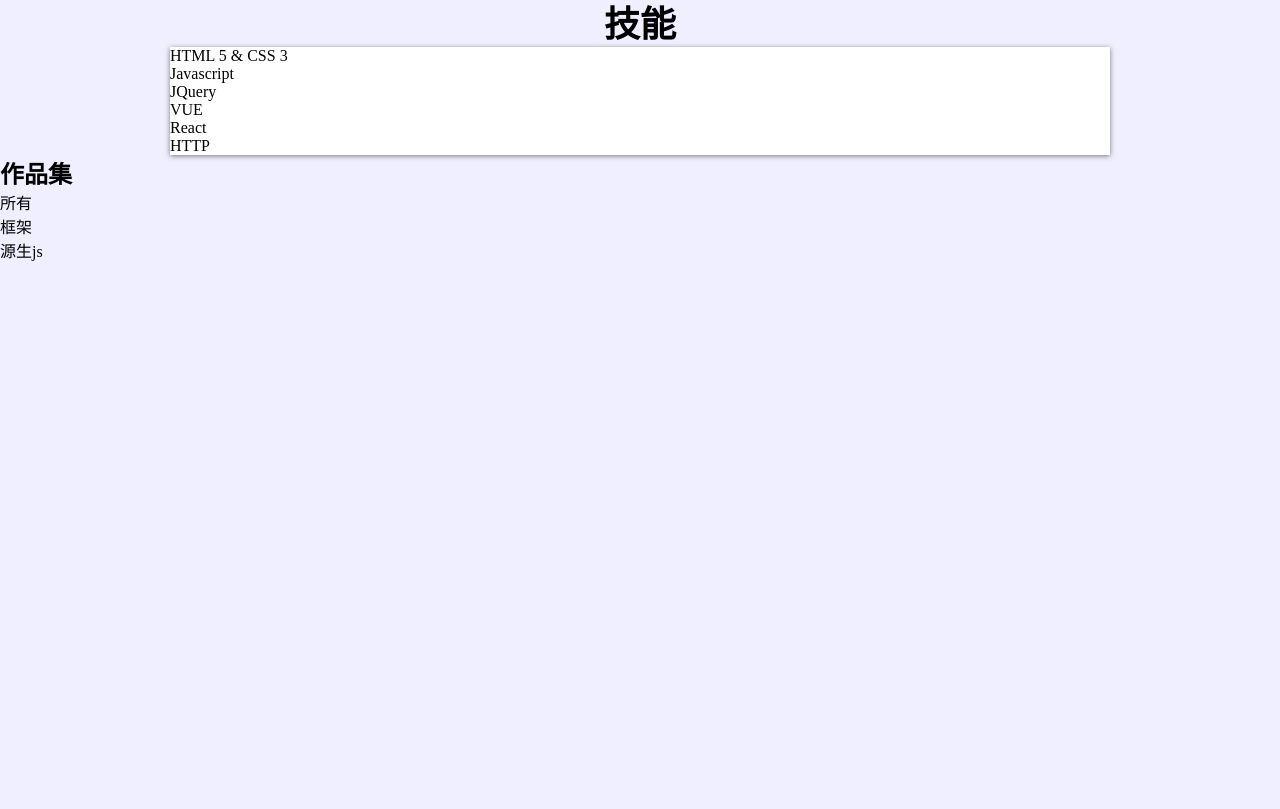
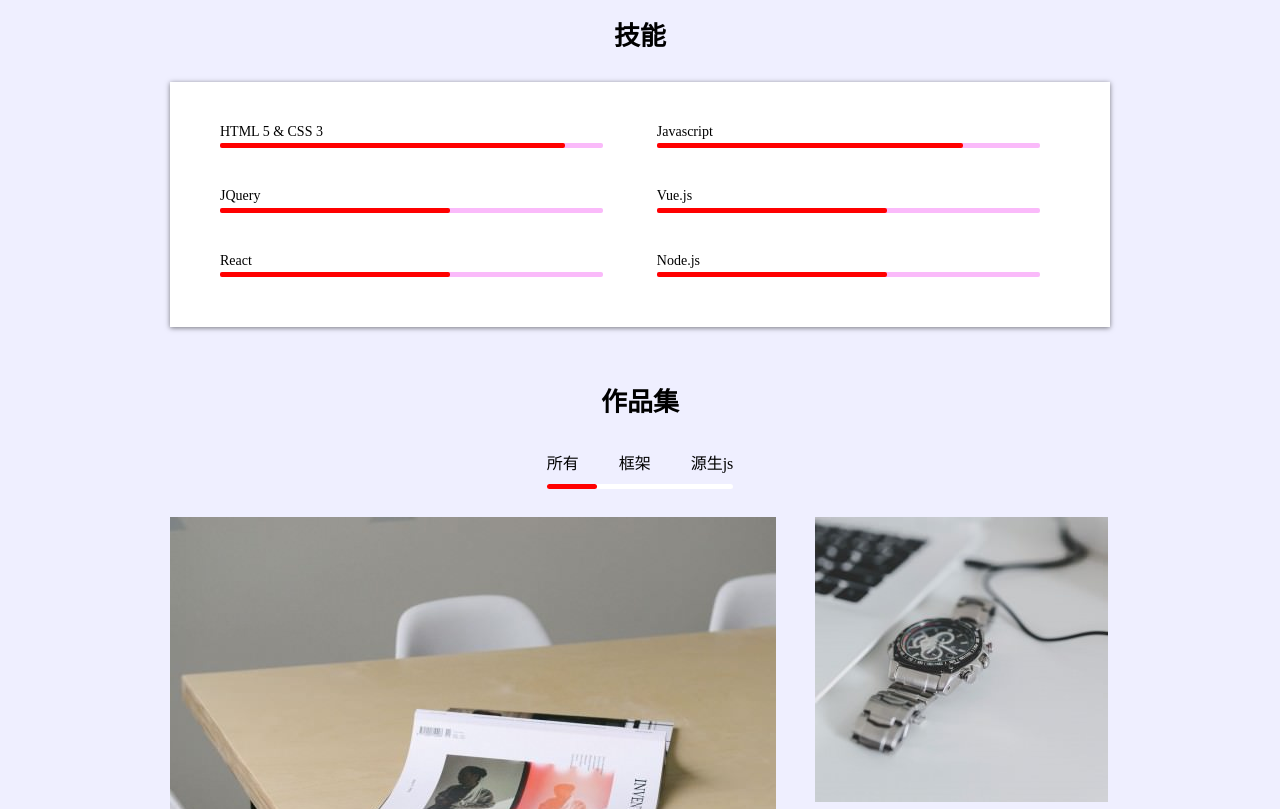
Before and after one commit to chenjinyibaby/resume, a plain HTML site: page index.html in a window 1280 px wide. Shown: the part 840-1649 px from the top of the page. Before the commit the page ends 1102 px from the top, so only its background shows below. Drawn offline with Linux system fonts and the light colour scheme.

Commit message:
css简单布局

```diff
--- a/a.css
+++ b/a.css
@@ -17,6 +17,9 @@ hr{
 }
 ul,ol{
     list-style: none;/*列表样式无*/
+}
+h1,h2,h3,h4,h5,h6{
+    font-weight: normal;
 }
 .clearfix:after{
     content:'';
@@ -206,23 +209,114 @@ body > main .downloadresume:hover{
     margin-left: auto;
     margin-right: auto;
     font-family: kai;/*字体*/
+    line-height: 1.8;
+    font-size: 18px;
+
 }
-section.skills{
+section.skills,
+section.portfolio {
     max-width: 940px;/*最大宽度*/
     margin-left: auto;
     margin-right: auto;
     margin-top: 60px;
+}
+section.skills > h2,
+section.portfolio > h2{
+    text-align: center;/*居中*/
+    color:black;
+    font-size:26px;
+    line-height: 1.2;
+    font-weight: 600;
+}
+section.skills h3/*后代元素选择器*/{
+    font-size: 14px;
+    line-height: 1.1;
+    padding-right: 40px;
+}
+section.skills > ol{
+    background:white;
+    box-shadow:0px 1px 5px 0px rgba(0,0,0,0.5);
+    padding: 42px 50px 10px;/*左右42，上下50，10*/
+    margin-top: 30px;
+}
+section.skills > ol >li{
+    float: left;
+    width: 48%;
+    box-sizing:border-box;/*允许以特定的方式匹配某个区域的特定元素,
+    即下面的padding的长度包含在width的50%中，即整体宽度还是50%*/
+    padding-right:20px;
+}
+section.skills > ol >li:nth-child(even)/*eth-child指的用来选中n个儿子,他是一个伪类，并不是一个
+元素或者是选择器，even指的是偶数*/{
+    float: right;
+}
+
+.progressBar/*类选择器，用.元素隔开*/{
+    height: 5px;
+    background: #fabafa;
+    border-radius: 2px;
+    margin: 4px 0 40px;
+}
+.progress{
+    height: 100%;/*上面的progressbar已经设置了3px，这里div可以不用设置*/
+    width: 60%;
+    background:red;
+    border-radius: 2px;
+}
+section.portfolio{
+    text-align: center;
+    margin-bottom: 100px;
+}
+section.portfolio nav ol{
+    margin:0 auto;/*上下页面空白为 0px,左右页面空白自适应并且相等 可以达到横向居中的效果*/
+    display: inline-block;
+    vertical-align: top;
+}
+section.portfolio nav ol li{
+    float: left;
+    margin-left: 40px;/*左边距*/
+    cursor: pointer;/*光标：指针*/
 
 }
-section.skills>h2{
-    text-align: center;
-    color:black;
-    font-size:36px;
-    line-height: 1.2;
-    font-weight: 600;
+section.portfolio nav ol li:first-child{
+    margin-left: 0px;
+}
+section.portfolio nav{
+    display: inline-block;
+    vertical-align: top;
+    margin-top: 32px;
 
 }
-section.skills>ol{
+section.portfolio nav .bar{
+    height:5px;
     background:white;
-    box-shadow:0px 1px 5px 0px rgba(0,0,0,0.5);
+    margin-top: 10px;
+    margin-bottom: 28px;
+    border-radius: 5px;
 }
+section.portfolio nav .bar-inner{
+    height:100%;
+    background:red;
+    width:10%;
+    border-radius: 5px;
+    transition: all 0.5s;/*动画，这个是过渡，所有过渡：0.3s*/
+}
+section.portfolio nav .bar.state-1 .bar-inner{
+    margin-left: 0px;/*bar.state-1,一个元素同时符合bar和状态1的条件*/
+    width:50px;
+}
+section.portfolio nav .bar.state-2 .bar-inner{
+    margin-left: 60px;/*bar.state-1,一个元素同时符合bar和状态1的条件*/
+    width:60px;
+}
+section.portfolio nav .bar.state-3 .bar-inner{
+    margin-left: 120px;/*bar.state-1,一个元素同时符合bar和状态1的条件*/
+    width:70px;
+}
+section.portfolio .works{
+    position: relative;
+}
+section.portfolio .works > .big,
+section.portfolio .works > .small{
+    position: absolute;
+}
--- a/index.html
+++ b/index.html
@@ -89,28 +89,94 @@
 		</main>
 		<section class="skills">
 			<h2>技能</h2>
-			<ol>
-				<li>HTML 5 &amp; CSS 3</li>
-				<li>Javascript</li>
-				<li>JQuery</li>
-				<li>VUE</li>
-				<li>React</li>
-				<li>HTTP</li>
+			<ol class="clearfix"><!--与后面的css中的float是一对，浮动-->
+				<li>
+					<h3>
+						HTML 5 &amp; CSS 3
+					</h3>
+					<div class="progressBar"><!--进度条-->
+					<div class="progress" style="width: 90%;background:red;">
+					</div><!--进度条是由两个长条套嵌而成,在前面给一个style和后面的相呼应，
+						并且前面的style等级大于后面-->
+					</div>
+				</li>
+				<li>
+					<h3>
+						Javascript
+					</h3>
+					<div class="progressBar"><!--进度条-->
+					 	<div class="progress"style="width: 80%;background:red;"></div><!--进度条是由两个长条套嵌而成-->
+					</div>
+				</li>
+				<li>
+					<h3>
+						JQuery
+					</h3>
+					<div class="progressBar"><!--进度条-->
+						<div class="progress"></div><!--进度条是由两个长条套嵌而成-->
+					</div>
+				</li>
+				<li>
+					<h3>
+						Vue.js
+					</h3>
+					<div class="progressBar"><!--进度条-->
+						<div class="progress"></div><!--进度条是由两个长条套嵌而成-->
+						</div>
+					</li>
+				<li>
+					<h3>
+						React
+					</h3>
+					<div class="progressBar"><!--进度条-->
+						<div class="progress"></div><!--进度条是由两个长条套嵌而成-->
+					</div>
+				</li>
+				<li>
+					<h3>
+						Node.js
+					</h3>
+					<div class="progressBar"><!--进度条-->
+						<div class="progress"></div><!--进度条是由两个长条套嵌而成-->
+					</div>
+				</li>
 			</ol>
 		</section>
-		<section>
+		<section class="portfolio"><!--作品集英文portfolio，和上面的技能是一样的状态-->
 			<h2>作品集</h2>
 			<nav>
-				<ol>
-					<li>所有</li>
-					<li>框架</li>
-					<li>源生js</li>
+				<ol class="clearfix">
+					<li id="portfolio1">所有</li>
+					<li id="portfolio2">框架</li>
+					<li id="portfolio3">源生js</li>
 				</ol>
-			</nav>
-			<div class="jobs"></div>
-			<div class=“big”></div>
-			<div class="small"></div>
-			<div class="small"></div>
+				<div id="portfolioBar" class="bar state-1">
+				<div class="bar-inner"></div>
+				</div>
+			</nav><!--script是JS，script出现在元素的下方就行，当点击portfolio1时，出现1时候的状态条-->
+			<script>
+					portfolio1 .onclick= function(){
+						portfolioBar.className = "bar state-1"
+					}
+					portfolio2 .onclick= function(){
+						portfolioBar.className="bar state-2"
+					}
+					portfolio3 .onclick= function(){
+						portfolioBar.className="bar state-3"
+					}
+				</script>
+
+			<div class="works" style="height:597px;">
+				<div class="big" style="top:0; left:0;">
+					<img src="./img/1.jpg" alt="作品1">
+				</div>
+				<div class="small" style="top:0; left:645px;">
+					<img src="./img/2.jpg" alt="作品2">
+				</div>
+				<div class="small" style="top:312px; left:645px;">
+					<img src="./img/3.jpg" alt="作品3">
+				</div>
+			</div>
 		</section>
 	</body>
 </html>
```
Also changed, not shown: img/1.jpg (added), img/2.jpg (added), img/3.jpg (added).
